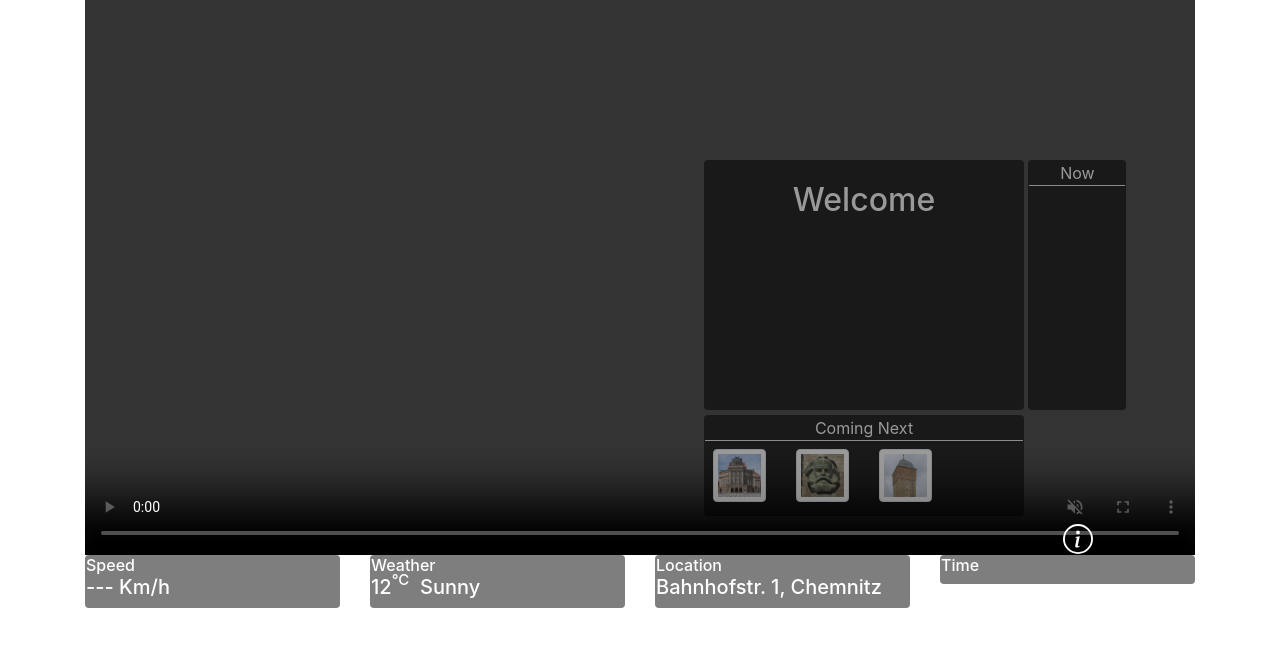
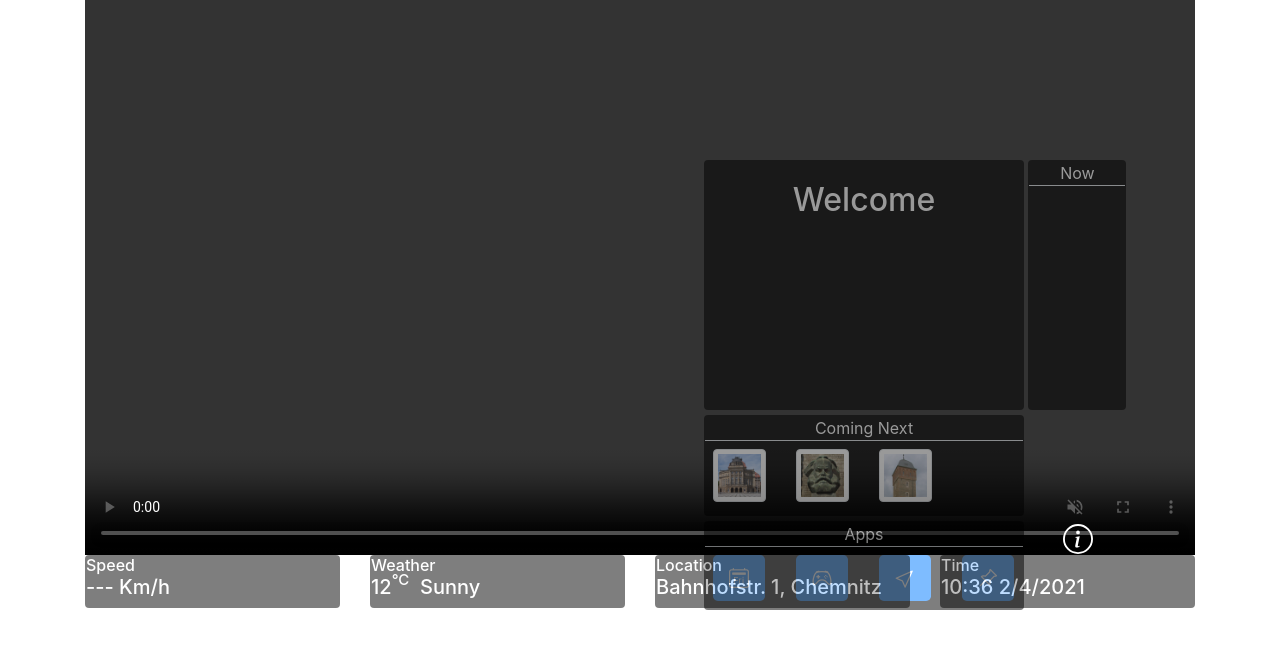
Before and after one commit to EmonHossain/smart-window, a Django app: page / in a window 1280 px wide. Shown: the top 649 px of the page. Run offline with Django 3.2, Linux system fonts and the light colour scheme; some libraries are stand-ins or nearby versions.

Commit message:
time and date added to widget

```diff
--- a/Smart Window/stream/static/stream/js/presentation.js
+++ b/Smart Window/stream/static/stream/js/presentation.js
@@ -4,6 +4,28 @@ $(document).ready(function () {
 
 
     /*time*/
+	var time = {};
+
+    (function () {
+        var clock = document.getElementById('clock');
+
+        (function tick() {
+            var minutes, d = new Date();
+            time.weekday = d.getDay();
+            time.day = d.getDate();
+            time.month = d.getMonth() + 1; //JS says jan = 0
+            time.year = d.getFullYear();
+            time.minutes = d.getMinutes();
+            time.hours = d.getHours(); //eastern time zone
+            time.seconds = d.getSeconds();
+            time.ms = d.getMilliseconds();
+
+            minutes = (time.minutes < 10 ? '0' + time.minutes : time.minutes);
+            $("#cur-time").text(time.hours + ':' + minutes + ' ' +time.day  + '/' + time.month + '/' + time.year);
+
+            window.setTimeout(tick, 1000);
+        }()); // Note the parens here, we invoke these functions right away
+    }());
 
 
     $('#info-pos').click(function (event) {
@@ -109,63 +131,6 @@ $(document).ready(function () {
                         }
                     });
 
-
-
-
-                    /*const museums_info_table = document.getElementById("nearest_museums_info_table");
-                    var tableRows = museums_info_table.getElementsByTagName('tr');
-                    var rowCount = tableRows.length;
-
-                    for (var x = rowCount - 1; x >= 0; x--) {
-                        museums_info_table.removeChild(tableRows[x]);
-                    }
-                    for (var i = 0; i < data.museums.length; i++) {
-                        const tr = document.createElement('tr');
-
-                        const td1 = document.createElement('td');
-                        td1.innerText = data.museums[i];
-                        tr.appendChild(td1);
-
-                        const td2 = document.createElement('td');
-                        td2.innerText = data.museums_distance[i];
-                        tr.appendChild(td2);
-
-                        museums_info_table.appendChild(tr);
-
-                    }*/
-
-                    //$("#pub-marks").text(data.museums[0]+ ',' +data.museums_distance[0]+'m');
-
-                    /*const landmarks_info_table = document.getElementById("nearest_landmarks_info_table");
-                    tableRows = landmarks_info_table.getElementsByTagName('tr');
-                    rowCount = tableRows.length;
-
-                    for (var x = rowCount - 1; x >= 0; x--) {
-                        landmarks_info_table.removeChild(tableRows[x]);
-                    }
-                    for (var i = 0; i < data.landmarks.length; i++) {
-                        const tr = document.createElement('tr');
-
-                        const td1 = document.createElement('td');
-                        td1.innerText = data.landmarks[i];
-                        tr.appendChild(td1);
-
-                        const td2 = document.createElement('td');
-                        td2.innerText = data.landmarks_distance[i];
-                        tr.appendChild(td2);
-
-                        landmarks_info_table.appendChild(tr);
-
-                    }*/
-                    // fetch request starting here
-
-                    //$("#land-marks").text(data.landmarks[0]+ ',' +data.landmarks_distance[0]+'m');
-                    /*if (data.landmarks[0] == 'Karl-Marx-Monument' && data.landmarks_distance[0]<300){
-                        console.log("image is here............");
-                        $('.poi-img').attr('src','../static/image/cm.png');
-
-                    }*/
-
                     /*fetch('https://api.openweathermap.org/data/2.5/weather?q=' + data.current_loc + '&appid=a7049cdf5b04e184b6314f4c5660b41d').then(
                         function (response) {
                             if (response.status !== 200) {
@@ -204,8 +169,4 @@ $(document).ready(function () {
 
     }
 
-
-
-
-
 });
--- a/Smart Window/stream/templates/stream/index.html
+++ b/Smart Window/stream/templates/stream/index.html
@@ -91,6 +91,27 @@
 						</div>
 					</div>
 
+					<div class="card">
+
+						<div id="collapseThree" class="collapse show" aria-labelledby="headingTwo" data-parent="#accordion">
+							<div class="card-header border-bottom"><p class="text-center">Apps</p></div>
+							<div class="row card-body card-padding">
+								<div class="col"> <button type="button" class="btn btn-primary btn-lg">
+									<i class="bi bi-calendar2-day"></i>
+								</button></div>
+								<div class="col"> <button type="button" class="btn btn-primary btn-lg">
+									<i class="bi bi-controller"></i>
+								</button></div>
+								<div class="col"> <button type="button" class="btn btn-primary btn-lg">
+									<i class="bi bi-cursor"></i>
+								</button></div>
+								<div class="col"> <button type="button" class="btn btn-primary btn-lg">
+									<i class="bi bi-pin-angle"></i>
+								</button></div>
+
+							</div>
+						</div>
+					</div>
 				</div>
 			</div>
 
```
